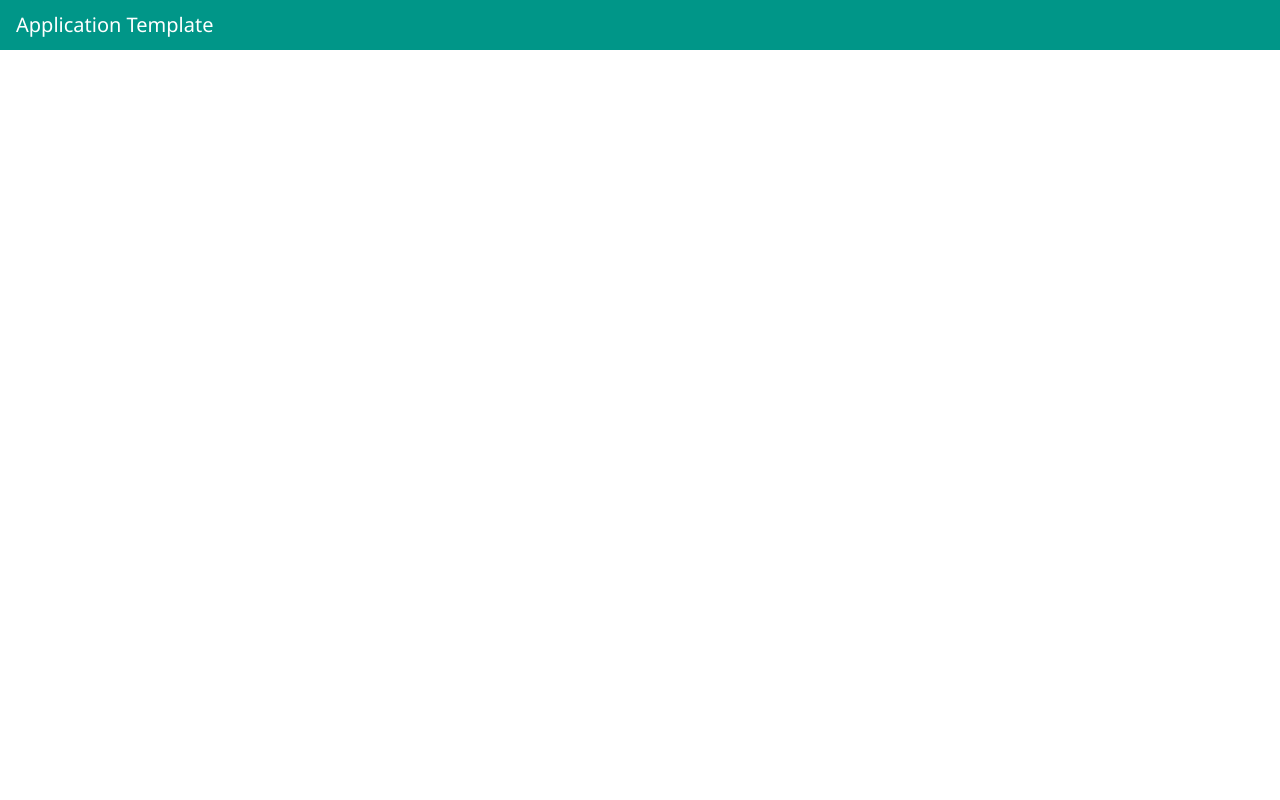
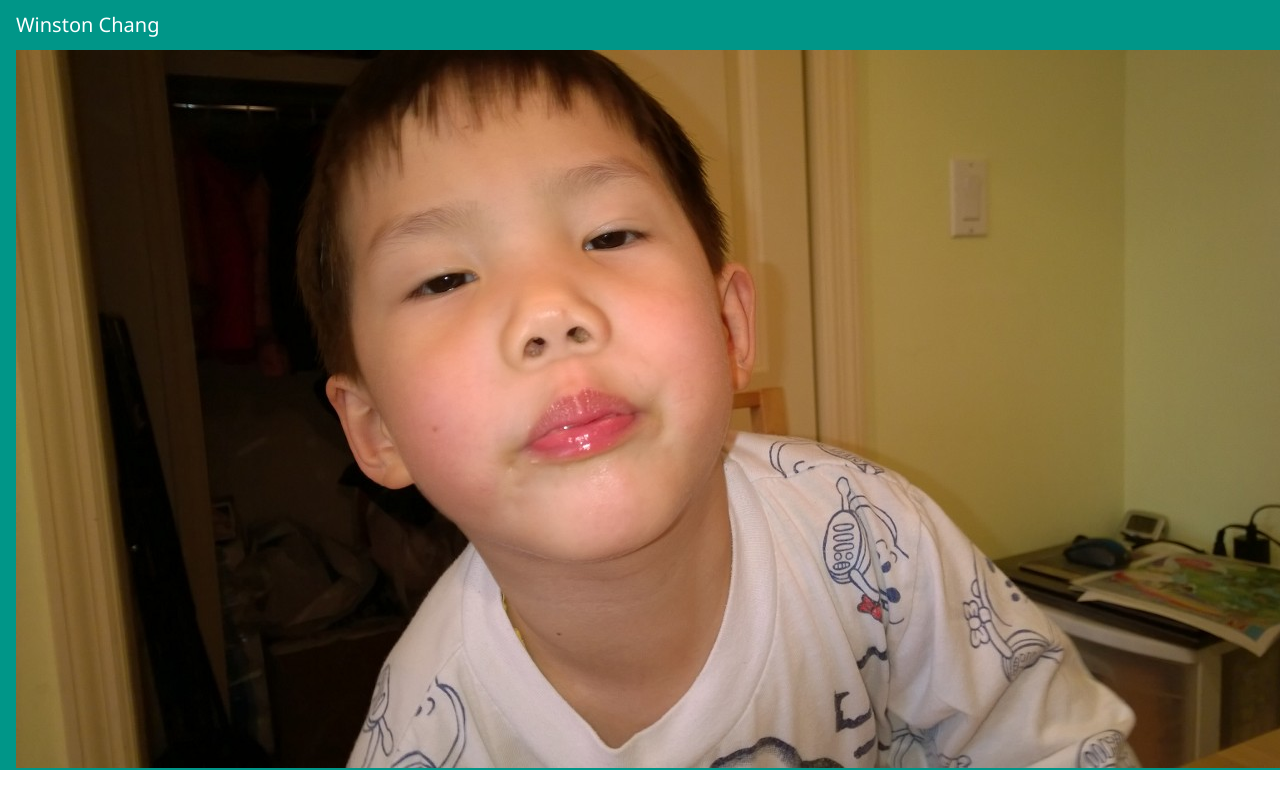
Before and after one commit to wchang28/app_template, a website: page public/index.html in a window 1280 px wide. Drawn offline with Linux system fonts and the light colour scheme.

Commit message:
first comment

```diff
--- a/app.js
+++ b/app.js
@@ -4,6 +4,11 @@ var express = require('express');
 var path = require('path');
 var app = express();
 
+app.use(function(req, res, next) {
+	console.log('incoming request: path='+ req.path);
+
+	next();
+});
 app.use('/public', express.static(path.join(__dirname, 'public')));
 
 var server = http.createServer(app);
--- a/public/index.html
+++ b/public/index.html
@@ -8,7 +8,8 @@
 	</head>
 	<body>
 		<div class="w3-container w3-teal" id="main">
-			<h4>Application Template</h4>
+			<h4>Winston Chang</h4>
+			<img src="images/WP_20140607_20_02_49_Pro.jpg" alt="Smiley face">
 		</div>
 	</body>
 </html>
```
Also changed, not shown: public/images/WP_20140607_20_02_49_Pro.jpg (added).
